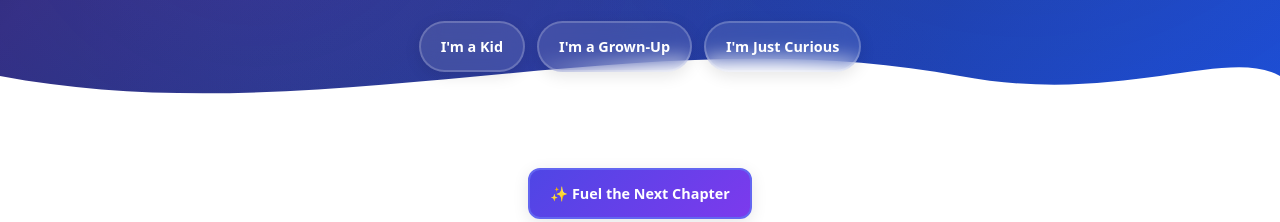
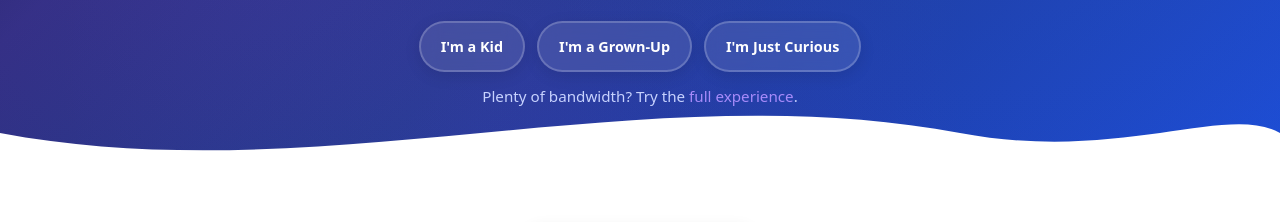
Before and after one commit to the-elsebeneath/m.elsebeneath.online, an Astro site: page / in a window 1280 px wide. Shown: the part 542-764 px from the top of the page. Built offline with nearby package versions, Linux system fonts and the light colour scheme; Astro itself is replaced by a stand-in of ours.

Commit message:
added full experience button

```diff
--- a/src/pages/index.astro
+++ b/src/pages/index.astro
@@ -39,6 +39,11 @@ const description =
         <a class="btn pill" href="/about">I'm a Grown-Up</a>
         <a class="btn pill" href="/story/kippen">I'm Just Curious</a>
       </nav>
+      <p class="lead-aside aside">
+        Plenty of bandwidth? Try the <a href="https://thrd.me/else"
+          >full experience</a
+        >.
+      </p>
     </div>
   </section>
 
```
